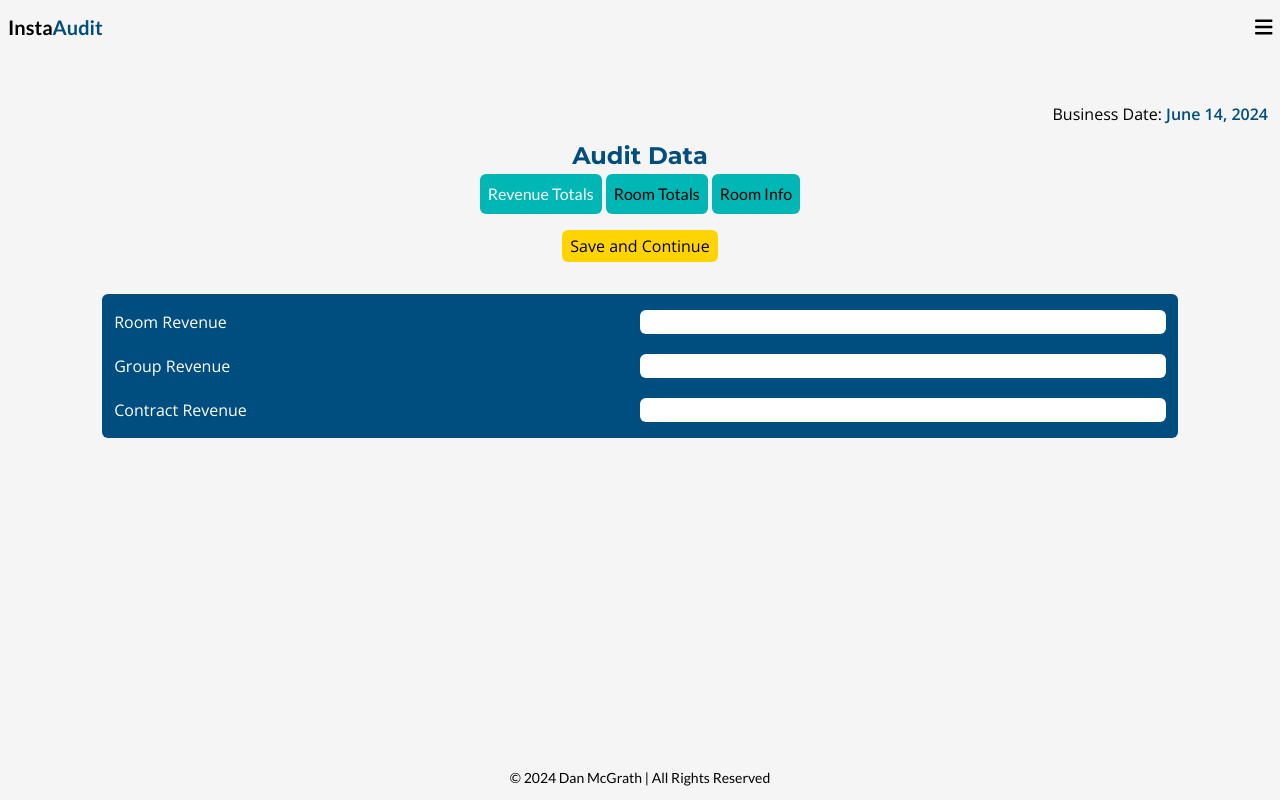
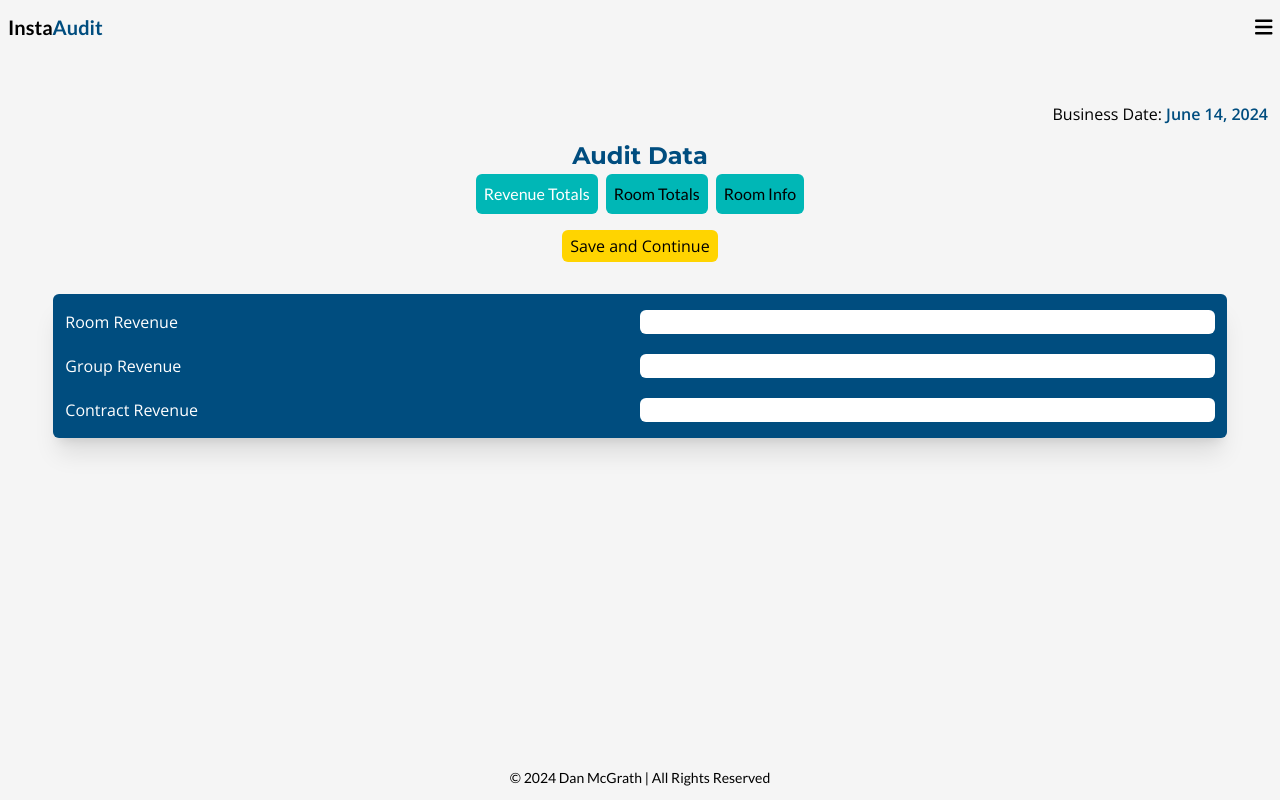
Before and after one commit to Dan-McGrath/InstaAudit, a React (Vite) app in the folder frontend/: page /dashboard/audit/submit in a window 1280 px wide. Built offline with nearby package versions, Linux system fonts and the light colour scheme; no server answers.

Commit message:
add props for errors and audit data

```diff
--- a/frontend/src/pages/Audit/AuditForm/AuditForm.jsx
+++ b/frontend/src/pages/Audit/AuditForm/AuditForm.jsx
@@ -5,12 +5,13 @@ import RoomDataForm from './RoomDataForm';
 import RevenueDataForm from './RevenueDataForm';
 
 const AuditForm = () => {
-  const { sumbitData } = useHotelData();
+  const { sumbitData, setAduitData, auditData } = useHotelData();
 
   const formLinks = ['Revenue Totals', 'Room Totals', 'Room Info'];
 
   const [currentForm, setCurrentForm] = useState(formLinks[0]);
   const [canSubmit, setCanSubmit] = useState(false);
+  const [error, setError] = useState({});
 
   const handleSubmit = (e) => {
     e.preventDefault();
@@ -28,13 +29,15 @@ const AuditForm = () => {
   };
 
   let navBar;
-  let formComponent = <RevenueDataForm />;
+  let formComponent = (
+    <RevenueDataForm auditData={auditData} setAuditData={setAduitData} error={error} setError={setError} />
+  );
 
   if (currentForm === formLinks[0]) {
     navBar = (
       <>
         <nav>
-          <ul className="flex items-center justify-center gap-1">
+          <ul className="flex items-center justify-center gap-2">
             <li
               className="p-2 text-white rounded-md bg-secondaryColor font-cta"
               onClick={() => setCurrentForm(formLinks[0])}
@@ -51,7 +54,7 @@ const AuditForm = () => {
         </nav>
       </>
     );
-    formComponent = <RevenueDataForm />;
+    formComponent = <RevenueDataForm auditData={auditData} setAuditData={setAduitData} />;
   } else if (currentForm === formLinks[1]) {
     navBar = (
       <>
@@ -73,7 +76,7 @@ const AuditForm = () => {
         </nav>
       </>
     );
-    formComponent = <RoomDataForm />;
+    formComponent = <RoomDataForm auditData={auditData} setAuditData={setAduitData} />;
   } else if (currentForm === formLinks[2]) {
     navBar = (
       <>
@@ -95,7 +98,7 @@ const AuditForm = () => {
         </nav>
       </>
     );
-    formComponent = <RoomInfoForm />;
+    formComponent = <RoomInfoForm auditData={auditData} setAuditData={setAduitData} />;
   }
 
   return (
@@ -118,7 +121,7 @@ const AuditForm = () => {
             </>
           )}
         </div>
-        <div className="flex flex-col w-11/12 gap-5 px-3 py-4 mx-auto my-4 text-white rounded-md bg-primaryColor">
+        <div className="flex flex-col w-full gap-5 px-3 py-4 mx-auto my-4 text-white rounded-md shadow-xl bg-primaryColor">
           {formComponent}
         </div>
       </form>
```
